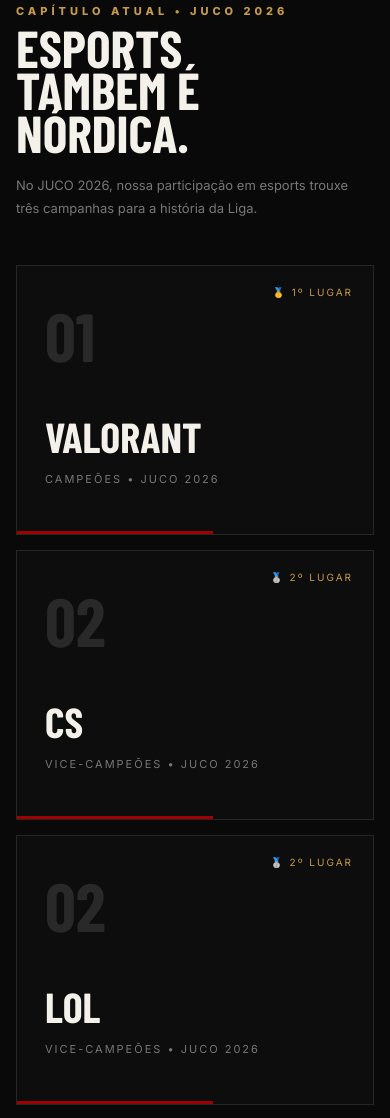
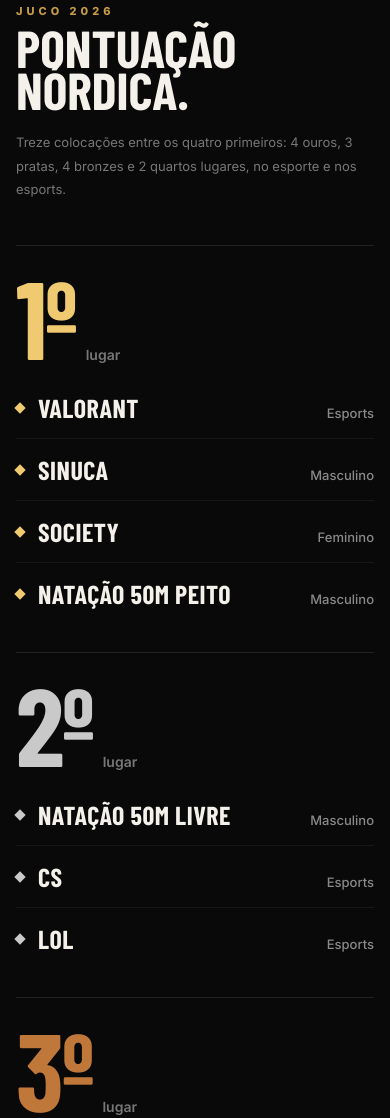
Before and after one commit to gabrielfnavarro/liganordica, a plain HTML site: page index.html in a window 390 px wide. Shown: the part 10336-11454 px from the top of the page. Drawn offline with nearby package versions, Linux system fonts and the light colour scheme; a web font is replaced by a local one.

Commit message:
Add files via upload

```diff
--- a/index.html
+++ b/index.html
@@ -44,11 +44,12 @@
 
 </style>
 <link rel="stylesheet" href="mural.css">
+<link rel="stylesheet" href="juco.css">
 </head>
 <body>
 <header>
 <a class="logo" href="#top"><img src="assets/logo.png" alt="Liga Nórdica"><span>LIGA NÓRDICA</span></a>
-<nav><a href="#historia">História</a><a href="#intereng">InterENG</a><a href="#mapa">Mapa</a><a href="#esports">Esports</a><a href="#mural">Mural</a><a href="#titulos">Títulos</a><a href="#uniforme">Uniforme</a><a href="#liga">A Liga</a></nav><button class="awakening-trigger" id="openAwakening">⚔ Despertar</button>
+<nav><a href="#historia">História</a><a href="#intereng">InterENG</a><a href="#mapa">Mapa</a><a href="#juco2026">JUCO 2026</a><a href="#mural">Mural</a><a href="#titulos">Títulos</a><a href="#uniforme">Uniforme</a><a href="#liga">A Liga</a></nav><button class="awakening-trigger" id="openAwakening">⚔ Despertar</button>
 </header>
 
 <main id="top">
@@ -130,13 +131,14 @@
 </div>
 </section>
 
-<section class="section dark" id="esports">
+<section class="section juco" id="juco2026">
 <div class="wrap">
-<div class="section-title reveal"><div><div class="kicker">Capítulo atual • JUCO 2026</div><h2>Esports<br>também é Nórdica.</h2></div><p>No JUCO 2026, nossa participação em esports trouxe três campanhas para a história da Liga.</p></div>
-<div class="games">
-<div class="game reveal"><div class="badge">🥇 1º LUGAR</div><div class="number">01</div><h3>VALORANT</h3><p>Campeões • JUCO 2026</p></div>
-<div class="game reveal"><div class="badge">🥈 2º LUGAR</div><div class="number">02</div><h3>CS</h3><p>Vice-campeões • JUCO 2026</p></div>
-<div class="game reveal"><div class="badge">🥈 2º LUGAR</div><div class="number">02</div><h3>LOL</h3><p>Vice-campeões • JUCO 2026</p></div>
+<div class="section-title reveal"><div><div class="kicker">JUCO 2026</div><h2>Pontuação<br>Nórdica.</h2></div><p>Treze colocações entre os quatro primeiros: 4 ouros, 3 pratas, 4 bronzes e 2 quartos lugares, no esporte e nos esports.</p></div>
+<div class="placar">
+<div class="place p1 reveal"><div class="pos">1º<small>lugar</small></div><ul class="res"><li><span class="mod">Valorant</span><span class="cat">Esports</span></li><li><span class="mod">Sinuca</span><span class="cat">Masculino</span></li><li><span class="mod">Society</span><span class="cat">Feminino</span></li><li><span class="mod">Natação 50m peito</span><span class="cat">Masculino</span></li></ul></div>
+<div class="place p2 reveal"><div class="pos">2º<small>lugar</small></div><ul class="res"><li><span class="mod">Natação 50m livre</span><span class="cat">Masculino</span></li><li><span class="mod">CS</span><span class="cat">Esports</span></li><li><span class="mod">LOL</span><span class="cat">Esports</span></li></ul></div>
+<div class="place p3 reveal"><div class="pos">3º<small>lugar</small></div><ul class="res"><li><span class="mod">Futevôlei</span><span class="cat">Misto</span></li><li><span class="mod">Futsal</span><span class="cat">Masculino</span></li><li><span class="mod">Handebol</span><span class="cat">Feminino</span></li><li><span class="mod">Revezamento 4x100</span><span class="cat">Masculino</span></li></ul></div>
+<div class="place p4 reveal"><div class="pos">4º<small>lugar</small></div><ul class="res"><li><span class="mod">Atletismo 800m</span><span class="cat">Masculino</span></li><li><span class="mod">Atletismo 800m</span><span class="cat">Feminino</span></li></ul></div>
 </div>
 </div>
 </section>
--- /dev/null
+++ b/juco.css
@@ -0,0 +1,15 @@
+/* JUCO 2026 — Pontuação Nórdica */
+.juco{background:#090909}
+.placar{border-top:1px solid var(--line)}
+.place{display:grid;grid-template-columns:minmax(150px,230px) 1fr;gap:30px;padding:34px 0;border-bottom:1px solid var(--line);--c:var(--gold2)}
+.place.p2{--c:#c9c9c9}.place.p3{--c:#c0773a}.place.p4{--c:#6f6f6f}
+.pos{font:900 clamp(96px,12vw,170px) "Barlow Condensed";line-height:.78;color:var(--c);letter-spacing:-2px}
+.pos small{display:block;font:600 14px Inter,sans-serif;letter-spacing:0;color:#777;margin-top:14px}
+.res{list-style:none;margin:0;padding:0;align-self:center}
+.res li{display:flex;justify-content:space-between;align-items:baseline;gap:20px;padding:15px 0 15px 22px;border-bottom:1px solid #ffffff0d;position:relative;transition:padding .25s,background .25s}
+.res li:last-child{border-bottom:0}
+.res li:before{content:"";position:absolute;left:0;top:50%;width:8px;height:8px;margin-top:-4px;background:var(--c);transform:rotate(45deg)}
+.res li:hover{padding-left:30px;background:linear-gradient(90deg,#9f000022,transparent)}
+.res .mod{font:700 clamp(26px,3.2vw,40px) "Barlow Condensed";text-transform:uppercase;letter-spacing:.5px}
+.res .cat{font:500 13px Inter,sans-serif;color:#8a8a8a;white-space:nowrap}
+@media(max-width:850px){.place{grid-template-columns:1fr;gap:14px;padding:28px 0}.pos{font-size:110px}.pos small{display:inline;margin-left:10px}}
```
